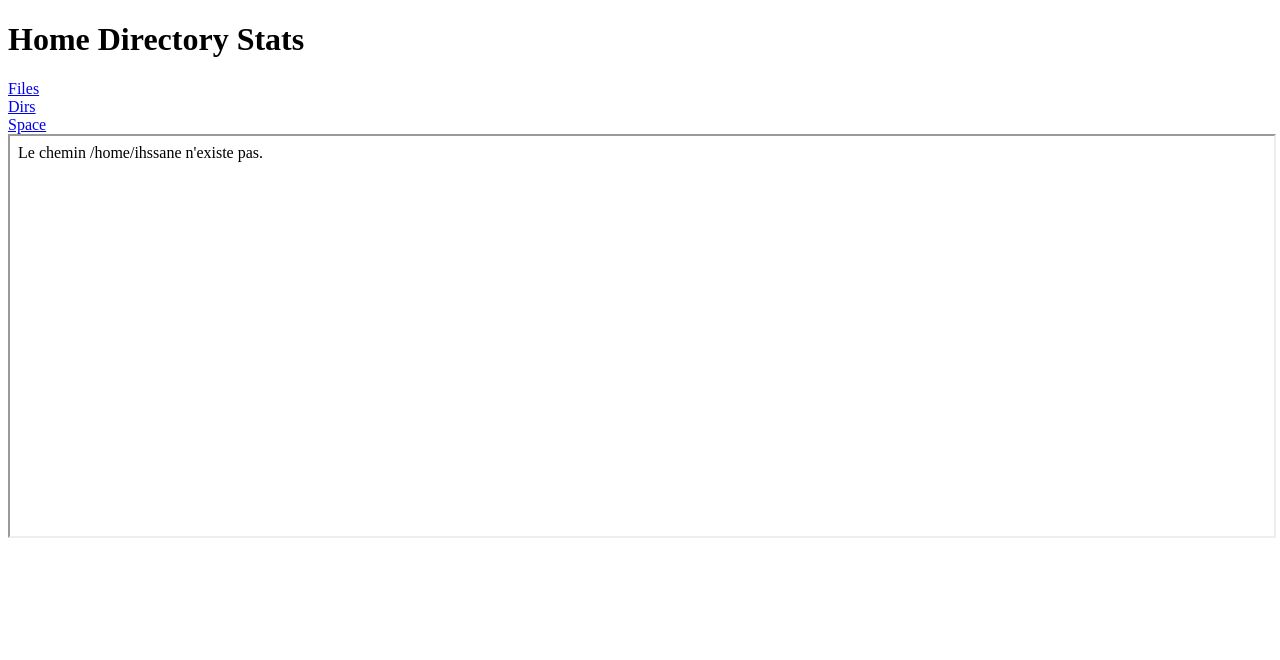
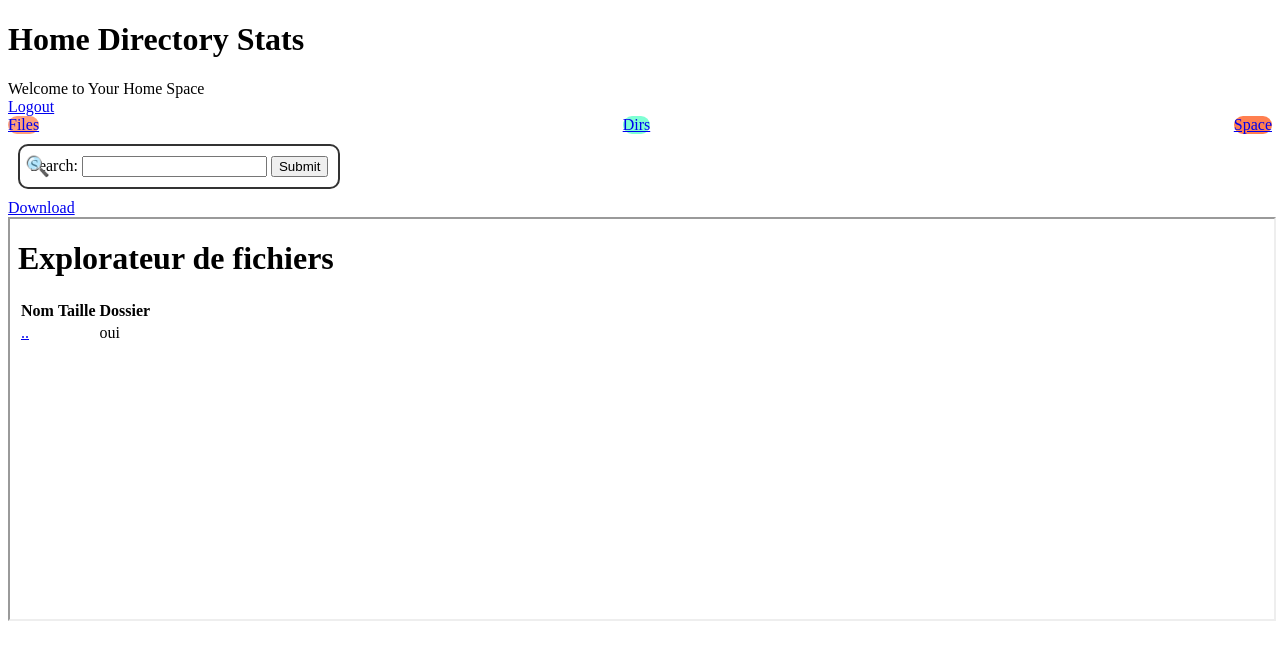
Before and after one commit to esisa-dev/webhomespace-ihssaneBourguiba, a Flask app: template Authentification/templates/Application.html in a window 1280 px wide. Shown: the top 660 px of the page. Run offline with Flask 3, Linux system fonts and the light colour scheme; the template is opened without the code that fills it, so the values that code supplies are empty.

Commit message:
Modifications done

```diff
--- a/Authentification/Application.py
+++ b/Authentification/Application.py
@@ -45,7 +45,7 @@ def count_files_and_dirs(path):
     dir_count = 0
     space_used = 0
     for root, dirs, files in os.walk(path):
-        for file in files:
+        for file in fileAuths:
             file_count += 1
             space_used += os.path.getsize(os.path.join(root, file))
         for dir in dirs:
--- a/Authentification/Authentification.py
+++ b/Authentification/Authentification.py
@@ -1,15 +1,31 @@
 import spwd
 import bcrypt
-from flask import Flask, send_file,request,redirect, render_template,jsonify
+from flask import Flask, session,send_file,request,redirect, render_template,jsonify
 import os
+import logging
+import secrets
+import zipfile
+
+
 app = Flask(__name__)
+app.secret_key = secrets.token_urlsafe(16)
+app.logger.setLevel(logging.INFO)
+app.logger.debug('Message de débogage')
+app.logger.info('Message d\'information')
+app.logger.warning('Message d\'avertissement')
+app.logger.error('Message d\'erreur')
+app.logger.critical('Message critique')
 
+file_handler = logging.FileHandler('app.log')
+file_handler.setLevel(logging.INFO)
+app.logger.addHandler(file_handler)
+
+home_directory = os.path.expanduser("~")
 def verify_Authentification(username, password):
     try:
         # Récupérer l'entrée utilisateur dans le fichier /etc/shadow
         user_info = spwd.getspnam(username)
-        user_password=str(user_info.sp_pwdp)
-
+        #user_password=str(user_info.sp_pwdp)
         '''# Extraire le hash du mot de passe stocké
         hashed_password = user_info.sp_pwdp.encode('utf-8')
 
@@ -23,13 +39,15 @@ def verify_Authentification(username, password):
             # Le hash n'est pas reconnu
             return False'''
 
-        if password==user_password:
+        if username==user_info.sp_namp:
             return True
+
         else:
             return False
     except KeyError:
         # L'utilisateur n'existe pas
         return False
+
 
 @app.route('/')
 def index():
@@ -44,8 +62,11 @@ def Authentification():
     #s=str(spwd.getspnam(username))
     # Vérifier si le mot de passe fourni correspond au hash stocké dans /etc/shadow
     if verify_Authentification(username, password):
+        session['username'] = username
+        app.logger.info(f'User {username} logged in')
         return render_template('Application.html')
     else:
+        app.logger.info(f'User {username} failed logging in')
         return 'Nom d\'utilisateur ou mot de passe incorrect.', 401
 
 
@@ -73,7 +94,7 @@ def get_files_and_directories(path):
 
 @app.route("/home")
 def home():
-    path = request.args.get("path", "/home/ihssane")
+    path = request.args.get("path", home_directory )
     if not os.path.exists(path):
         return f"Le chemin {path} n'existe pas.", 404
 
@@ -94,7 +115,7 @@ def get_file():
 
 @app.route('/files')
 def files():
-    path = request.args.get('path', '/home/ihssane')
+    path = request.args.get('path', home_directory )
     files = []
     total_size = 0
     for filename in os.listdir(path):
@@ -111,10 +132,10 @@ def files():
         'files': files,
         'total_size': total_size
     }
-    return f"Le nombre des files utilisé par le répertoire /home/ihssane est de {num_files} ."
+    return f"Le nombre des files utilisé par le répertoire {home_directory} est de {num_files} ."
 @app.route('/dirs')
 def dirs():
-    path = request.args.get('path', '/home/ihssane')
+    path = request.args.get('path', home_directory )
     dirs = []
     total_size = 0
     for filename in os.listdir(path):
@@ -126,18 +147,68 @@ def dirs():
                 'size': 0
             })
     num_dirs = len(dirs)
-    return f"Le nombre des directories utilisé par le répertoire /home/ihssane est de {num_dirs} ."
+    return f"Le nombre des directories utilisé par le répertoire {home_directory } est de {num_dirs} ."
 
 import shutil
 
 def get_space_used():
-    total, used, free = shutil.disk_usage("/home/ihssane")
+    total, used, free = shutil.disk_usage(home_directory )
     space_used = used / (2**30)  # Convertir en gigaoctets
     return space_used
 @app.route('/space')
 def space():
     space_used = get_space_used()
-    return f"L'espace utilisé par le répertoire /home/ihssane est de {space_used:.2f} Go."
+    return f"L'espace utilisé par le répertoire {home_directory } est de {space_used:.2f} Go."
+
+@app.route('/search')
+def search():
+    query = request.args.get('search')
+    path = home_directory
+    files_and_dirs = []
+
+    for filename in os.listdir(path):
+        if query in filename:
+            file_path = os.path.join(path, filename)
+            if os.path.isfile(file_path):
+                files_and_dirs.append({
+                    'name': f'<a href="/file?path={file_path}">{filename}</a>',
+                    'type': 'file',
+                    'size': os.path.getsize(file_path)
+                })
+            elif os.path.isdir(file_path):
+                files_and_dirs.append({
+                    'name': f'<a href="/home?path={file_path}">{filename}</a>',
+                    'type': 'directory',
+                    'size': 0
+                })
+
+
+    return render_template('Search.html', query=query, files_and_dirs=files_and_dirs)
+@app.route("/download")
+def download():
+    path = home_directory
+    if not os.path.exists(path):
+        return f"Le chemin {path} n'existe pas.", 404
+
+    # Créer un fichier temporaire ZIP
+    zip_file_path = "/tmp/home.zip"
+    with zipfile.ZipFile(zip_file_path, "w") as zip_file:
+        for root, dirs, files in os.walk(path):
+            for file in files:
+                file_path = os.path.join(root, file)
+                zip_file.write(file_path)
+
+    # Envoyer le fichier ZIP au client
+    return send_file(zip_file_path, as_attachment=True)
+
+@app.route('/logout')
+def logout():
+    username = session['username']
+    app.logger.info(f'User {username} logged out')
+    session.pop('username', None)
+    return redirect('/')
+
+
 
 if __name__ == '__main__':
     app.run()
--- a/Authentification/templates/Application.css
+++ b/Authentification/templates/Application.css
@@ -1,8 +1,44 @@
-button {
-	font-size: 16px;
-	margin-right: 10px;
-}
+/* Alignement des éléments fils */
+.row-layout {
+	display: flex;
+	justify-content: space-between;
+	align-items: center;
+  }
 
-span {
-	font-weight: bold;
-}
+  /* Arrondir les bordures */
+  .row-layout > div {
+	border-radius: 10px;
+  }
+
+  /* Couleurs des éléments fils */
+  .row-layout > div:nth-child(1) {
+	background-color: #ffa07a;
+  }
+
+  .row-layout > div:nth-child(2) {
+	background-color: #7fffd4;
+  }
+
+  .row-layout > div:nth-child(3) {
+	background-color: #ff7f50;
+  }
+
+  /* Barre de recherche */
+  form {
+	display: inline-block;
+	margin: 10px;
+	border: 2px solid #333;
+	border-radius: 10px;
+	padding: 10px;
+	position: relative; /* Ajout de position relative */
+  }
+
+  /* Icône de loupe */
+  label[for="search"]::before {
+	content: "\1F50D";
+	font-size: 20px;
+	position: absolute;
+	top: 50%;
+	left: 5px;
+	transform: translateY(-50%); /* Centrer verticalement */
+  }
--- a/Authentification/templates/Application.html
+++ b/Authentification/templates/Application.html
@@ -3,27 +3,45 @@
 <head>
 	<meta charset="UTF-8">
 	<title>Home Directory Stats</title>
+	<link rel="stylesheet"  href="Application.css" >
+
 </head>
 <body>
 	<h1>Home Directory Stats</h1>
+	<div class="Home">
+		<header> Welcome to Your Home Space </header>
 		<div>
+			<div><a href="{{ url_for('logout') }}">Logout</a></div>
+		</div>
+		<div class="row-layout">
+
 			<div><a href="{{ url_for('files') }}">Files</a></div>
+
+
+
+			<div><a href="{{ url_for('dirs') }}">Dirs</a></div>
+
+
+
+			<div><a href="{{ url_for('space') }}">Space</a></div>
 
 		</div>
 
 		<div>
-		<div><a href="{{ url_for('dirs') }}">Dirs</a></div>
+			<form action="{{ url_for('search') }}" method="GET">
+				<label for="search">Search:</label>
+				<input type="text" id="search" name="search">
+				<input type="submit" value="Submit">
+			</form>
+		</div>
+
+		<div><a href="{{ url_for('download') }}">Download</a></div>
+		<div>
+			<iframe src="{{ url_for('home') }}" style="width: 100%; height: 400px;"></iframe>
+		</div>
 
 	</div>
 
-	<div>
-		<div><a href="{{ url_for('space') }}">Space</a></div>
-
-	</div>
-	<div>
-		<iframe src="{{ url_for('home') }}" style="width: 100%; height: 400px;"></iframe>
-
-	</div>
 
 </body>
 </html>
```
Also changed, not shown: Authentification/essai.py (+15 -5 lines), Authentification/templates/Search.html (added, +18 -0 lines), 1 other file. Lines whose indentation alone changed are shown as unchanged.
